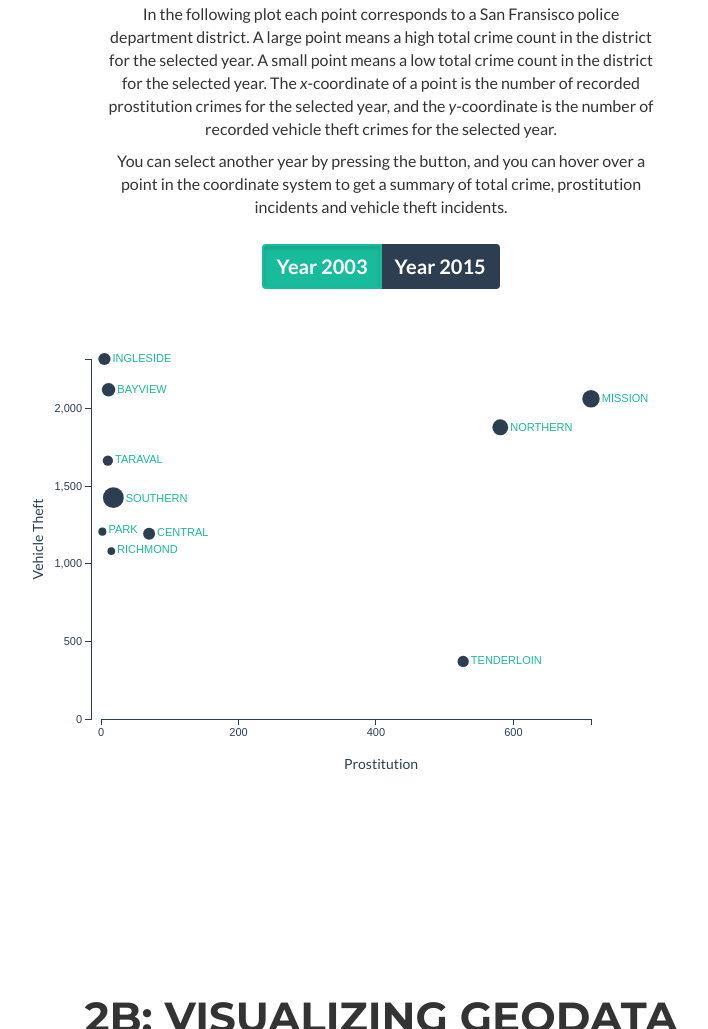
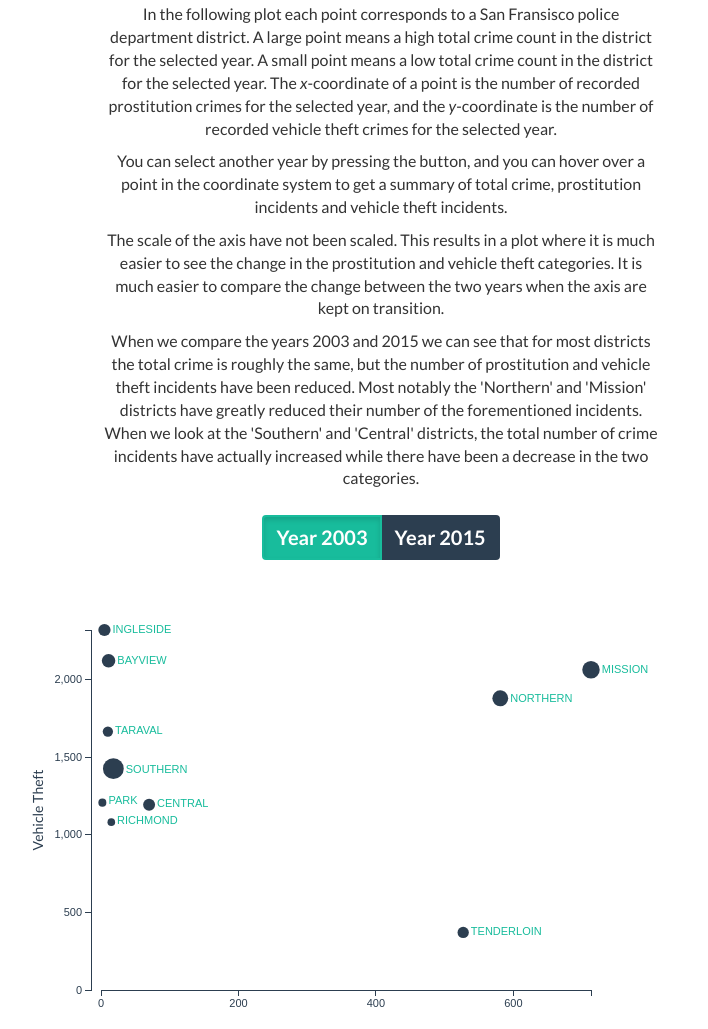
Before and after one commit to klstilling/ArpeStilling, a plain HTML site: page index.html in a window 1280 px wide. Shown: the part 820-1849 px from the top of the page, without its empty margins (259-967 px from the left). Drawn offline with nearby package versions, Linux system fonts and the light colour scheme; no server answers.

Commit message:
add text to section 2A

```diff
--- a/index.html
+++ b/index.html
@@ -104,7 +104,23 @@
 					can hover over a point in the coordinate system to get a
 					summary of total crime, prostitution incidents and
 					vehicle theft incidents.
-				</p>
+				</p><p>
+					The scale of the axis have not been scaled. This results
+					in a plot where it is much easier to see the change
+					in the prostitution and vehicle theft categories. It is
+					much easier to compare the change between the two years
+					when the axis are kept on transition.
+				</p><p>
+					When we compare the years 2003 and 2015 we can see that
+					for most districts the total crime is roughly the same,
+					but the number of prostitution and vehicle theft incidents
+					have been reduced. Most notably the 'Northern' and
+					'Mission' districts have greatly reduced their number of
+					the forementioned incidents.
+					When we look at the 'Southern' and 'Central' districts,
+					the total number of crime incidents have actually
+					increased while there have been a decrease in the
+					two categories.
             </div>
         </div>
 
```
